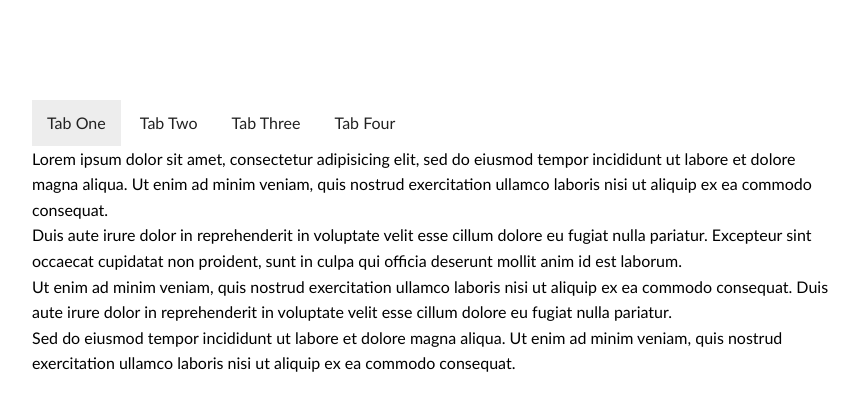
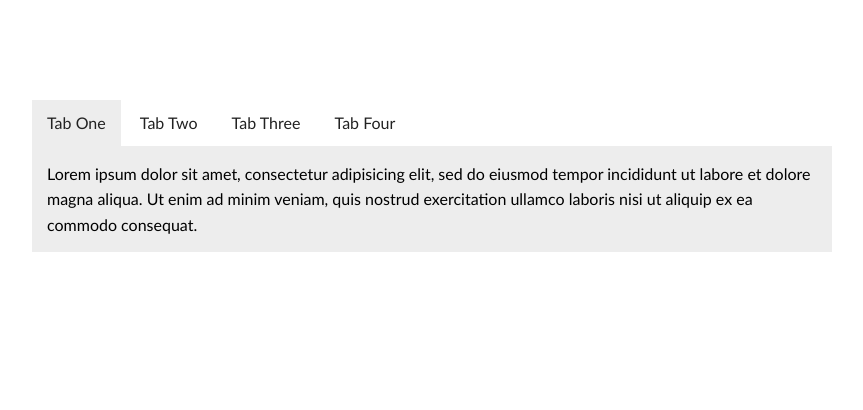
Before and after one commit to gbilog/uncoil_framework, a website: page app/Ambili.html in a window 1280 px wide. Both pictures are taken after a click on the item "Tab One". Shown: the whole page, without its empty margins (208-1071 px from the left). Drawn offline with nearby package versions, Linux system fonts and the light colour scheme.

Commit message:
Final draft

```diff
--- a/app/Ambili.html
+++ b/app/Ambili.html
@@ -8,30 +8,37 @@
     <script src="http://code.jquery.com/jquery-2.1.4.min.js"></script>
     <script src="assets/js/ambili.js"></script>
 
+    <script>
+    (function($){
+        $(document).ready(function(){
+            $("#myPageTab").Tabs();
+        });
+    })(jQuery);
+</script>
+
 </head>
 <body>
-   <div class="container">
-
-	<ul class="tabs">
-		<li data-tab="tab-1">Tab One</li>
-		<li data-tab="tab-2">Tab Two</li>
-		<li data-tab="tab-3">Tab Three</li>
-		<li data-tab="tab-4">Tab Four</li>
+   <div id="myPageTab"><!-- container -->
+        <ul>
+            <li data-tab="t1">Tab One</li>
+            <li data-tab="t2">Tab Two</li>
+            <li data-tab="t3">Tab Three</li>
+            <li data-tab="t4">Tab Four</li>
         </ul>
 
-	<div id="tab-1">
+        <div id="t1">
             Lorem ipsum dolor sit amet, consectetur adipisicing elit, sed do eiusmod tempor incididunt ut labore et dolore magna aliqua. Ut enim ad minim veniam, quis nostrud exercitation ullamco laboris nisi ut aliquip ex ea commodo consequat.
         </div>
-	<div id="tab-2">
+        <div id="t2">
              Duis aute irure dolor in reprehenderit in voluptate velit esse cillum dolore eu fugiat nulla pariatur. Excepteur sint occaecat cupidatat non proident, sunt in culpa qui officia deserunt mollit anim id est laborum.
         </div>
-	<div id="tab-3">
+        <div id="t3">
             Ut enim ad minim veniam, quis nostrud exercitation ullamco laboris nisi ut aliquip ex ea commodo consequat. Duis aute irure dolor in reprehenderit in voluptate velit esse cillum dolore eu fugiat nulla pariatur.
         </div>
-	<div id="tab-4">
+        <div id="t4">
             Sed do eiusmod tempor incididunt ut labore et dolore magna aliqua. Ut enim ad minim veniam, quis nostrud exercitation ullamco laboris nisi ut aliquip ex ea commodo consequat.
         </div>
 
-</div><!-- container -->
+    </div>
 </body>
 </html>
--- a/app/assets/css/ambili.css
+++ b/app/assets/css/ambili.css
@@ -3,19 +3,19 @@ body{
     font-family: 'Trebuchet MS', serif;
     line-height: 1.6
 }
-		.container{
+
+.tabs{
     width: 800px;
     margin: 0 auto;
 }
 
-
-
-		ul.tabs{
+.tabs ul{
     margin: 0px;
     padding: 0px;
     list-style: none;
 }
-		ul.tabs li{
+
+.tabs ul li{
     background: none;
     color: #222;
     display: inline-block;
@@ -23,7 +23,7 @@ body{
     cursor: pointer;
 }
 
-		ul.tabs li.current{
+.tabs ul li.current{
     background: #ededed;
     color: #222;
 }
--- a/app/assets/js/ambili.js
+++ b/app/assets/js/ambili.js
@@ -1,20 +1,30 @@
+/*
 $(function(){
 
     // 1. Set tab header (ul) css classes
     var tab1 = $("li[data-tab=tab-1]");
     tab1.addClass('tab-link current');
 
-    $('tab-2').addClass('tab-link');
-    $('tab-3').addClass('tab-link');
-    $('tab-4').addClass('tab-link');
-    console.log("Document is ready");
+    var tab2 = $("li[data-tab=tab-2]");
+    tab2.addClass('tab-link');
+
+    var tab3 = $("li[data-tab=tab-3]");
+    tab3.addClass('tab-link');
+
+    var tab4 = $("li[data-tab=tab-4]");
+    tab4.addClass('tab-link');
+
+    alert("Document is ready");
 
     // 2. Set tab content (div) css classes
+    $('#tab-1').addClass('tab-content current');
+    $('#tab-2').addClass('tab-content');
+    $('#tab-3').addClass('tab-content');
+    $('#tab-4').addClass('tab-content');
 
+   //  3. Attach click events for tab headers
+    $('ul.tabs li').click(function(){
 
-
-    // 3. Attach click events for tab headers
-    $('ul.tabs li').click(function(){
 		var tab_id = $(this).attr('data-tab');
 
 		$('ul.tabs li').removeClass('current');
@@ -26,3 +36,44 @@ $(function(){
 
 
 });
+
+
+*/
+
+(function($) {
+
+    $.fn.Tabs = function() {
+
+        $(this).addClass("tabs");
+
+        $(this).find("li").each(function(i, ctrl){
+
+            // 1. Set tab header (ul) css classes
+            // 2. Set tab content (div) css classes
+
+            var x = $(ctrl).attr('data-tab');
+
+            if(i == 0) {
+                $("#" + x).addClass('tab-content current');
+                $(ctrl).addClass("tab-link current");
+
+            } else {
+                $("#" + x).addClass('tab-content');
+                $(ctrl).addClass("tab-link");
+            }
+        });
+
+       //  3. Attach click events for tab headers
+
+        $(this).find('li').click(function(){
+
+            var tab_id = $(this).attr('data-tab');
+
+            $('li.tab-link').removeClass('current');
+            $('.tab-content').removeClass('current');
+
+            $(this).addClass('current');
+            $("#"+tab_id).addClass('current');
+        });
+    }
+})(jQuery);
```
Also changed, not shown: build/Ambili.html (added), build/assets/css/ambili.css (added), build/assets/css/app.css (added), build/assets/js/ambili.js (added), build/assets/js/app.js (added), build/index.html (added), build/styleguide.html (added). Lines whose indentation alone changed are shown as unchanged.
